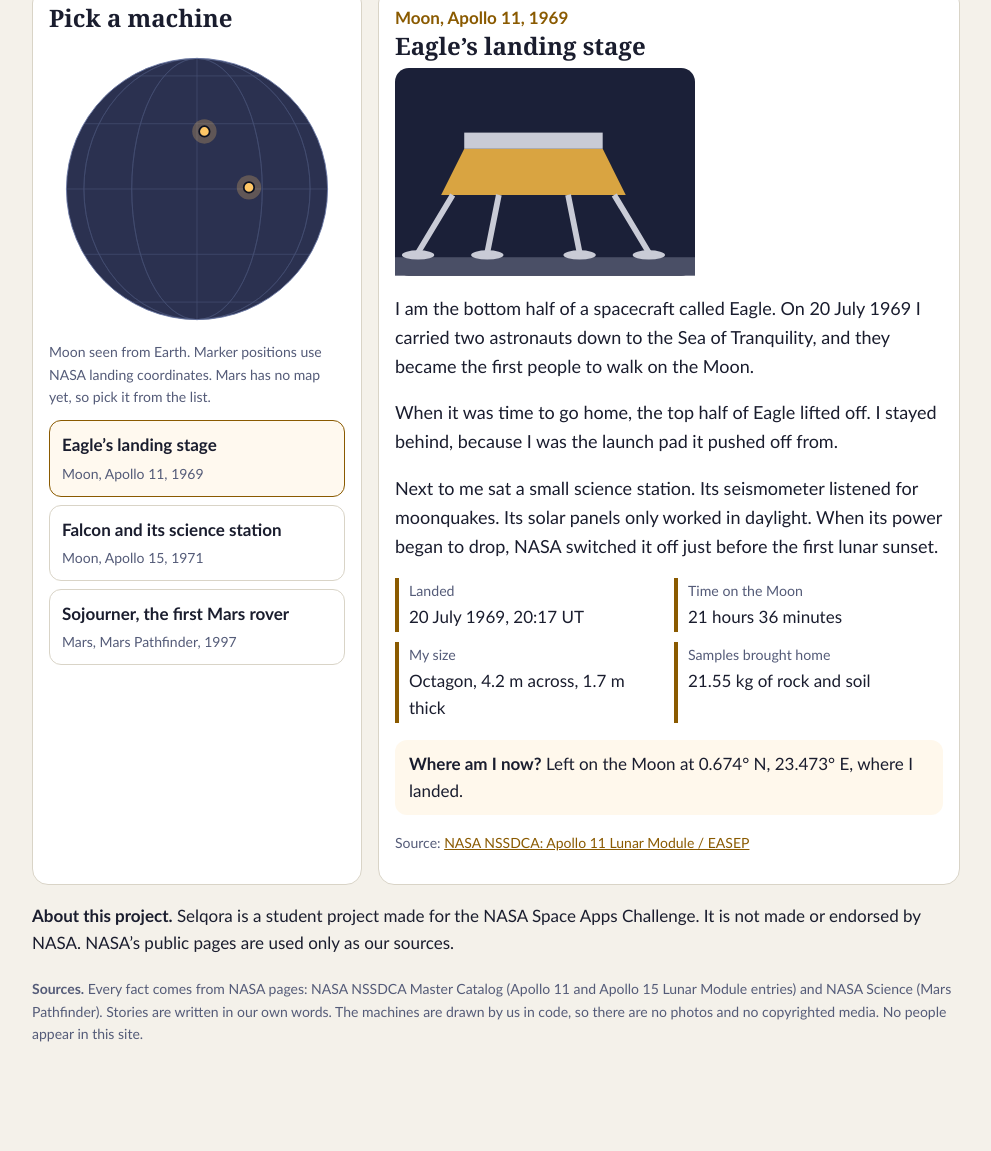
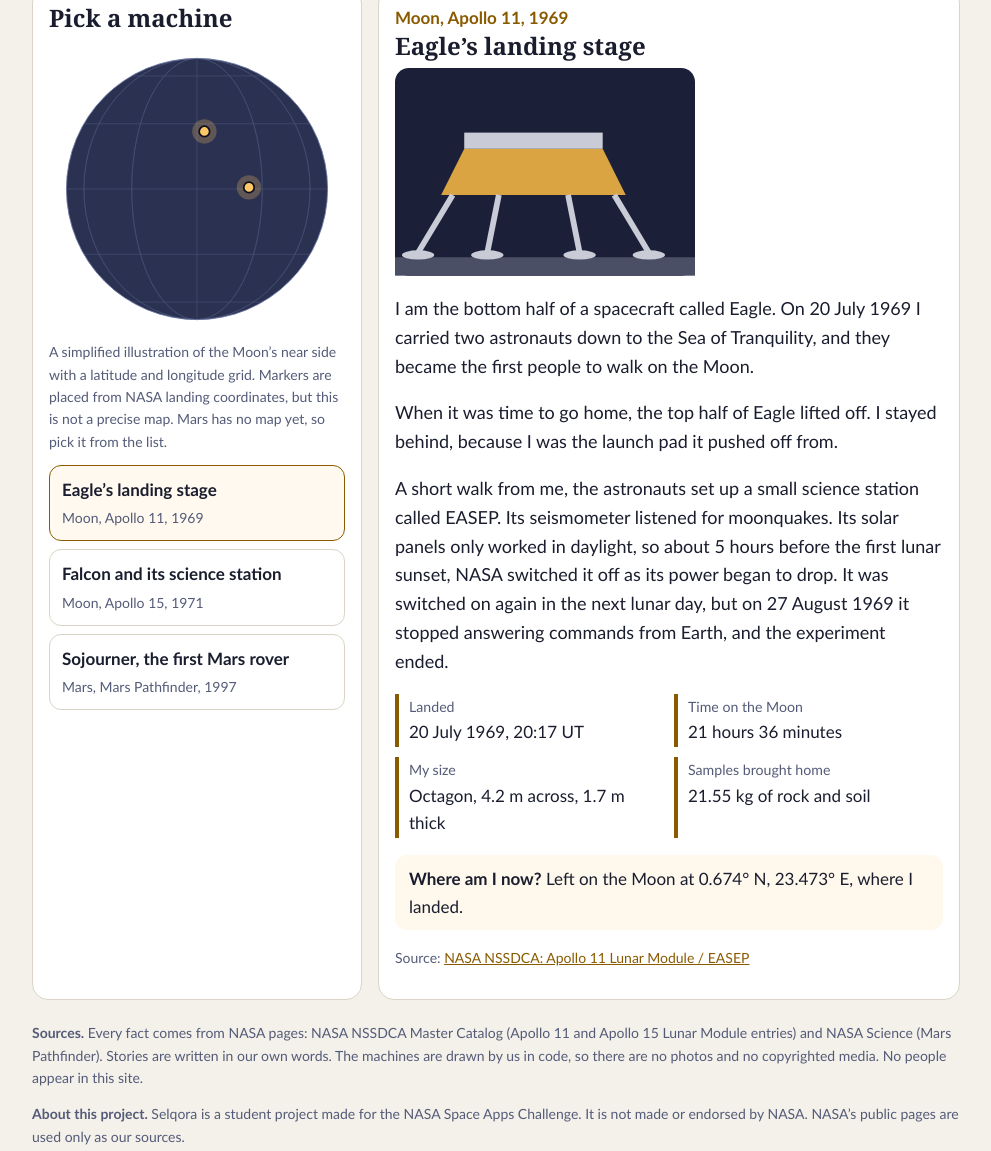
Before and after one commit to Parvathykk2006/selqora, a plain HTML site: page index.html in a window 1280 px wide. Shown: the part 747-1898 px from the top of the page, without its empty margins (144-1135 px from the left). Before the commit the page ends 1857 px from the top, so only its background shows below. Drawn offline with Linux system fonts and the light colour scheme.

Commit message:
Add files via upload

```diff
--- a/index.html
+++ b/index.html
@@ -43,32 +43,30 @@ button.pick1 b{display:block}button.pick1 span{color:var(--mute);font-size:14px}
 <div class="card"><h2>Pick a machine</h2>
 <svg viewBox="-170 -170 340 340" role="img" aria-label="The Moon seen from Earth with markers where machines were left"><circle r="150" fill="#2b3150" stroke="#6b79a6"/>
 <g id="grid" fill="none" stroke="#5a678f" stroke-width=".8" opacity=".55"></g><g id="marks"></g></svg>
-<p class="src" style="margin:4px 0 0">Moon seen from Earth. Marker positions use NASA landing coordinates. Mars has no map yet, so pick it from the list.</p>
+<p class="src" style="margin:4px 0 0">A simplified illustration of the Moon’s near side with a latitude and longitude grid. Markers are placed from NASA landing coordinates, but this is not a precise map. Mars has no map yet, so pick it from the list.</p>
 <div class="pick" id="pick"></div></div>
 <div class="card" id="story" aria-live="polite"></div>
 </div>
-  <p><b>About this project.</b> Selqora is a student project made for the NASA Space Apps Challenge. It is not made or endorsed by NASA. NASA’s public pages are used only as our sources.</p>
-<footer><p><b>Sources.</b> Every fact comes from NASA pages: NASA NSSDCA Master Catalog (Apollo 11 and Apollo 15 Lunar Module entries) and NASA Science (Mars Pathfinder). Stories are written in our own words. The machines are drawn by us in code, so there are no photos and no copyrighted media. No people appear in this site.</p></footer>
-
+<footer><p><b>Sources.</b> Every fact comes from NASA pages: NASA NSSDCA Master Catalog (Apollo 11 and Apollo 15 Lunar Module entries) and NASA Science (Mars Pathfinder). Stories are written in our own words. The machines are drawn by us in code, so there are no photos and no copyrighted media. No people appear in this site.</p><p><b>About this project.</b> Selqora is a student project made for the NASA Space Apps Challenge. It is not made or endorsed by NASA. NASA’s public pages are used only as our sources.</p></footer>
 </main>
 <script>
 const R=150,D=Math.PI/180;
 const S=[
 {id:"eagle",name:"Eagle’s landing stage",world:"Moon",sub:"Apollo 11, 1969",lat:0.674,lon:23.473,
 draw:`<polygon points="60,70 180,70 200,110 40,110" fill="#d9a441"/><rect x="60" y="56" width="120" height="14" fill="#c9cbd6"/><path d="M50 110 L20 160 M190 110 L220 160 M90 110 L80 160 M150 110 L160 160" stroke="#c9cbd6" stroke-width="5"/><g fill="#c9cbd6"><ellipse cx="20" cy="162" rx="14" ry="4"/><ellipse cx="220" cy="162" rx="14" ry="4"/><ellipse cx="80" cy="162" rx="14" ry="4"/><ellipse cx="160" cy="162" rx="14" ry="4"/></g>`,
-story:["I am the bottom half of a spacecraft called Eagle. On 20 July 1969 I carried two astronauts down to the Sea of Tranquility, and they became the first people to walk on the Moon.","When it was time to go home, the top half of Eagle lifted off. I stayed behind, because I was the launch pad it pushed off from.","Next to me sat a small science station. Its seismometer listened for moonquakes. Its solar panels only worked in daylight. When its power began to drop, NASA switched it off just before the first lunar sunset."],
+story:["I am the bottom half of a spacecraft called Eagle. On 20 July 1969 I carried two astronauts down to the Sea of Tranquility, and they became the first people to walk on the Moon.","When it was time to go home, the top half of Eagle lifted off. I stayed behind, because I was the launch pad it pushed off from.","A short walk from me, the astronauts set up a small science station called EASEP. Its seismometer listened for moonquakes. Its solar panels only worked in daylight, so about 5 hours before the first lunar sunset, NASA switched it off as its power began to drop. It was switched on again in the next lunar day, but on 27 August 1969 it stopped answering commands from Earth, and the experiment ended."],
 facts:[["Landed","20 July 1969, 20:17 UT"],["Time on the Moon","21 hours 36 minutes"],["My size","Octagon, 4.2 m across, 1.7 m thick"],["Samples brought home","21.55 kg of rock and soil"]],
 now:"Left on the Moon at 0.674° N, 23.473° E, where I landed.",
 src:["NASA NSSDCA: Apollo 11 Lunar Module / EASEP","https://nssdc.gsfc.nasa.gov/nmc/spacecraft/display.action?id=1969-059C"]},
 {id:"falcon",name:"Falcon and its science station",world:"Moon",sub:"Apollo 15, 1971",lat:26.132,lon:3.633,
 draw:`<polygon points="40,70 160,70 180,110 20,110" fill="#d9a441"/><rect x="40" y="56" width="120" height="14" fill="#c9cbd6"/><path d="M30 110 L8 160 M170 110 L192 160" stroke="#c9cbd6" stroke-width="5"/><rect x="200" y="120" width="40" height="30" fill="#7b86b3"/><line x1="220" y1="120" x2="220" y2="90" stroke="#c9cbd6" stroke-width="3"/><circle cx="220" cy="86" r="6" fill="#c9cbd6"/>`,
-story:["We are Falcon, the Apollo 15 lunar module, and the science station called ALSEP. We landed on 30 July 1971 at the foot of the Apennine mountains, near a place called Hadley Rille.","The astronauts took three moonwalks. They drove a Moon buggy, the Lunar Roving Vehicle, up to 5 km from us. It was the first time a buggy like that was used.","My station had seven instruments. They measured moonquakes, magnetic fields, heat flowing out of the Moon, and more. A small nuclear power source called an RTG, fuelled by plutonium-238, made its electricity."],
+story:["I am the landing stage of Falcon, the Apollo 15 lunar module. Falcon landed on 30 July 1971 at the foot of the Apennine mountains, near a place called Hadley Rille.","The astronauts took three moonwalks. They drove a Moon buggy, the Lunar Roving Vehicle, up to 5 km from me. It was the first time a buggy like that was used.","The astronauts also set up a separate science station called ALSEP. It is a different machine from me. It had seven instruments that measured moonquakes, magnetic fields, heat flowing out of the Moon, and more. A small nuclear power source called an RTG, fuelled by plutonium-238, made its electricity."],
 facts:[["Landed","30 July 1971"],["Moonwalking time","18 hours 35 minutes"],["Distance covered","27.9 km"],["Samples brought home","77.31 kg"],["Station switched off","30 September 1977"],["Power","About 70 watts from plutonium-238"]],
-now:"The landing stage and the station were left on the Moon at 26.132° N, 3.633° E. NASA shut the station down on 30 September 1977.",
+now:"My landing stage was left on the Moon at 26.132° N, 3.633° E. The ALSEP station was left nearby, and NASA shut it down on 30 September 1977.",
 src:["NASA NSSDCA: Apollo 15 Lunar Module / ALSEP","https://nssdc.gsfc.nasa.gov/nmc/spacecraft/display.action?id=1971-063C"]},
 {id:"sojourner",name:"Sojourner, the first Mars rover",world:"Mars",sub:"Mars Pathfinder, 1997",
 draw:`<rect x="50" y="70" width="140" height="40" rx="6" fill="#b9bfd6"/><rect x="60" y="52" width="120" height="18" fill="#3a4f9c"/><g fill="#2b2f45" stroke="#cfd3de" stroke-width="3"><circle cx="65" cy="130" r="17"/><circle cx="120" cy="130" r="17"/><circle cx="175" cy="130" r="17"/></g>`,
-story:["I am Sojourner, a small rover weighing only 10.6 kilograms. I rode to Mars inside a lander that bounced on giant airbags, about 15 times and up to 15 metres high, before it stopped rolling.","On the night of 5 July 1997 I stood up to my full height of 30 centimetres and rolled down a ramp onto Mars. I was named after Sojourner Truth, a woman who fought for civil rights.","I tested rocks and soil on an ancient flood plain called Ares Vallis. Rounded pebbles there hint that water once flowed on Mars, long ago, when it was warmer and wetter."],
+story:["I am Sojourner, a small rover weighing only 10.6 kilograms. I rode to Mars inside a lander that bounced on giant airbags, about 15 times and up to 15 metres high, before it stopped rolling.","On the night of 5 July 1997, late on my second Martian day (sol 2), I stood up to my full height of 30 centimetres and rolled down a ramp onto Mars. I was named after Sojourner Truth, a woman who fought for civil rights.","I tested rocks and soil on an ancient flood plain called Ares Vallis. Rounded pebbles there hint that water once flowed on Mars, long ago, when it was warmer and wetter."],
 facts:[["Landed","4 July 1997"],["My weight","10.6 kg"],["Lander pictures","More than 16,500"],["Rover pictures","550"],["Last message from the mission","27 September 1997"]],
 now:"My lander, called the Carl Sagan Memorial Station, and I stayed in Ares Vallis. NASA’s Mars list describes me as permanently parked.",
 src:["NASA Science: Mars Pathfinder","https://science.nasa.gov/mission/mars-pathfinder/"]}];
```
